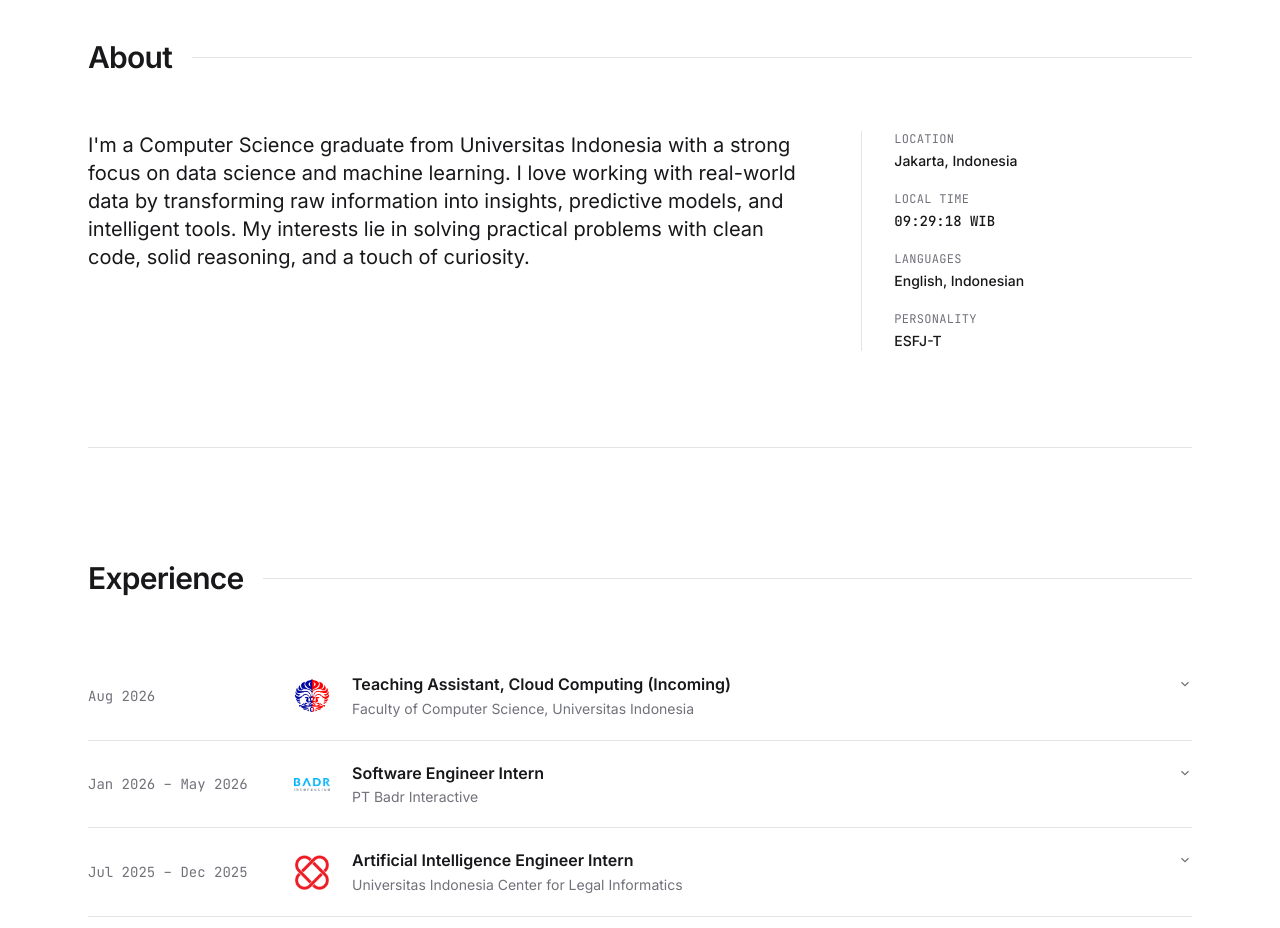
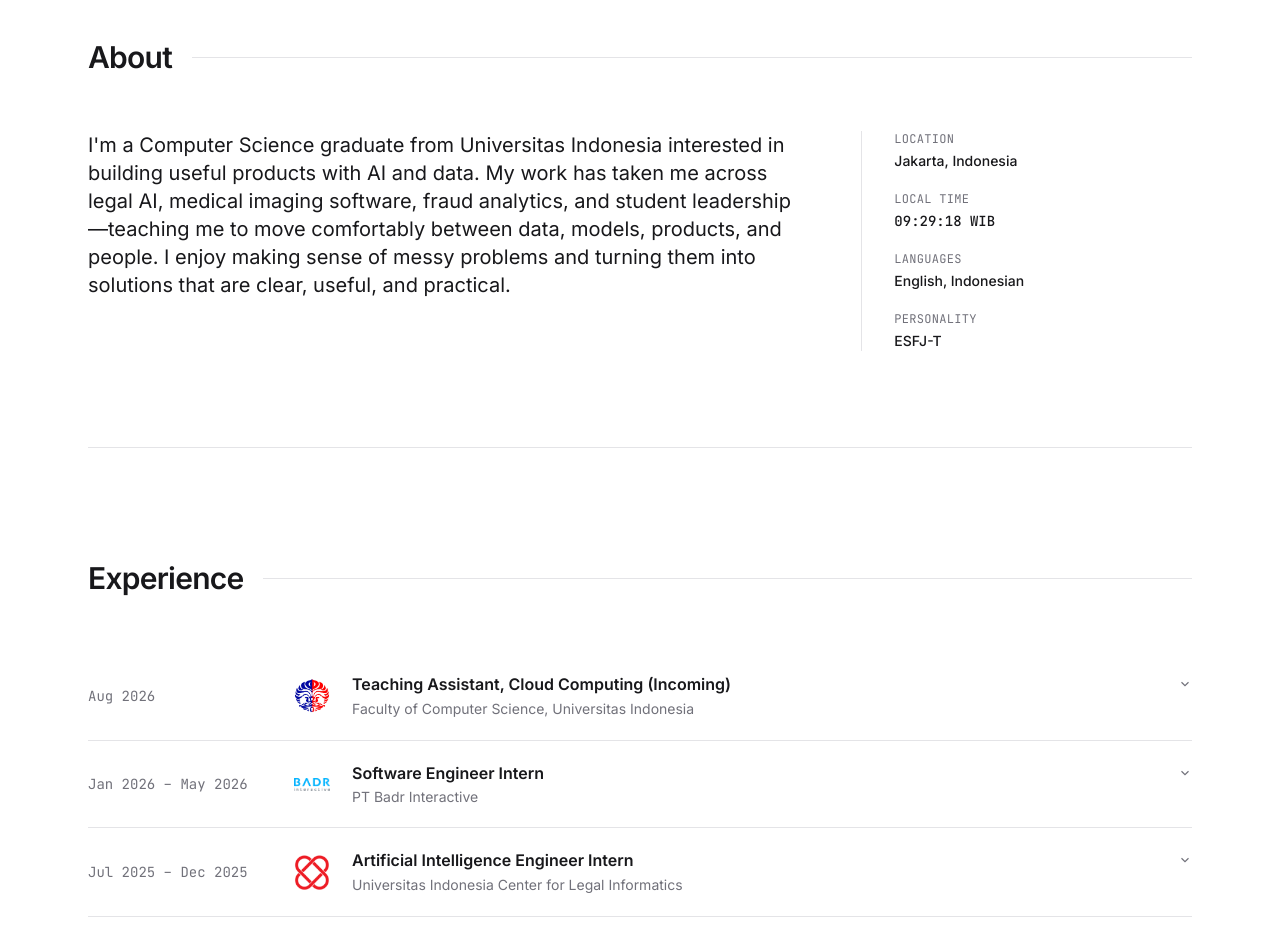
Before and after one commit to wahyuhiddayat/wahyuht, a Next.js app: page / in a window 1280 px wide. Shown: the part 780-1708 px from the top of the page. Built offline with nearby package versions, Linux system fonts and the light colour scheme.

Commit message:
docs: refine portfolio bio

```diff
--- a/src/data/personal.ts
+++ b/src/data/personal.ts
@@ -11,7 +11,7 @@ export const personalData = {
     "Business Intelligence Analyst"
   ],
   tagline: "Building intelligent solutions as an aspiring",
-  bio: "I'm a Computer Science graduate from Universitas Indonesia with a strong focus on data science and machine learning. I love working with real-world data by transforming raw information into insights, predictive models, and intelligent tools. My interests lie in solving practical problems with clean code, solid reasoning, and a touch of curiosity.",
+  bio: "I'm a Computer Science graduate from Universitas Indonesia interested in building useful products with AI and data. My work has taken me across legal AI, medical imaging software, fraud analytics, and student leadership—teaching me to move comfortably between data, models, products, and people. I enjoy making sense of messy problems and turning them into solutions that are clear, useful, and practical.",
   casualNote: "When I'm not coding, I'm probably at a coffee shop or exploring new tech. ☕️",
   location: "Jakarta, Indonesia",
   languages: "English, Indonesian",
```
